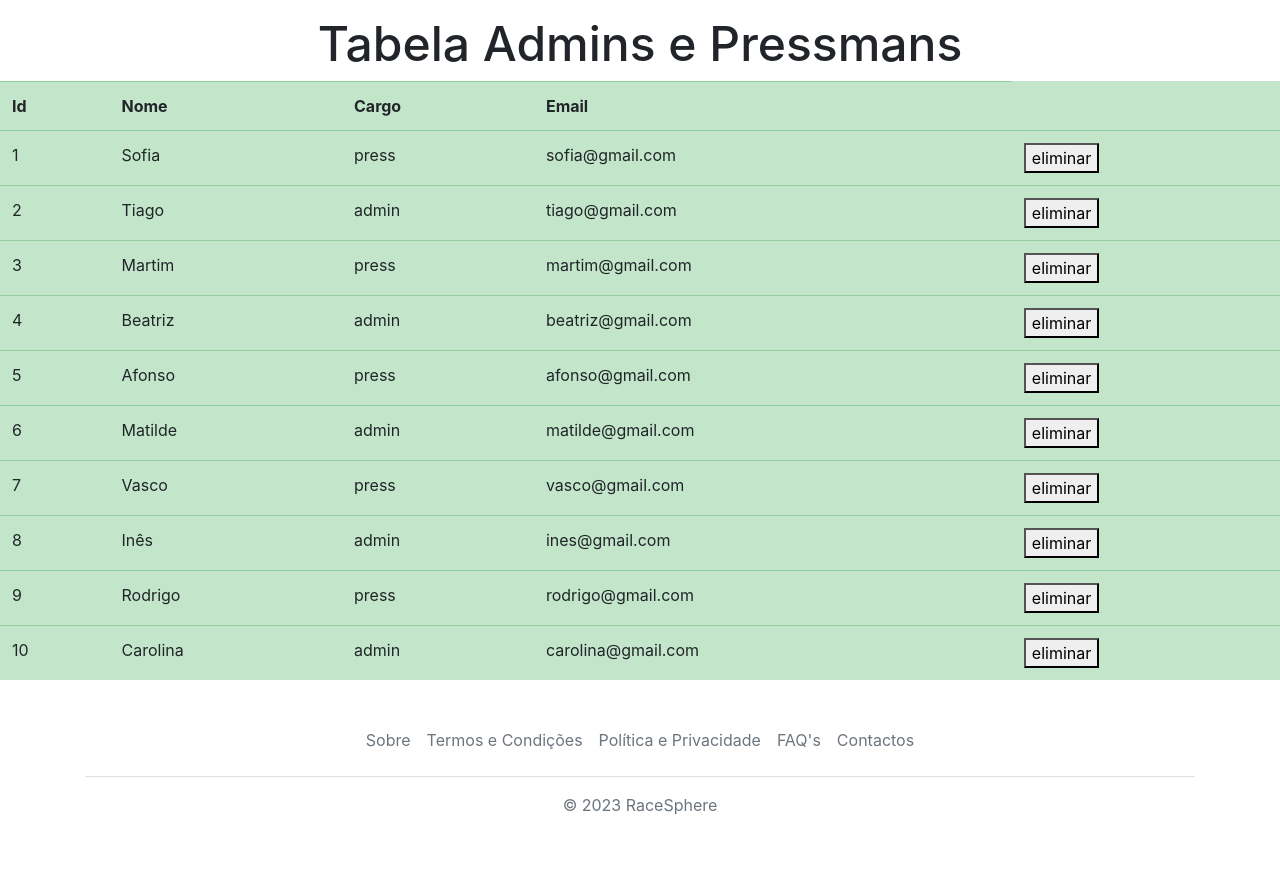
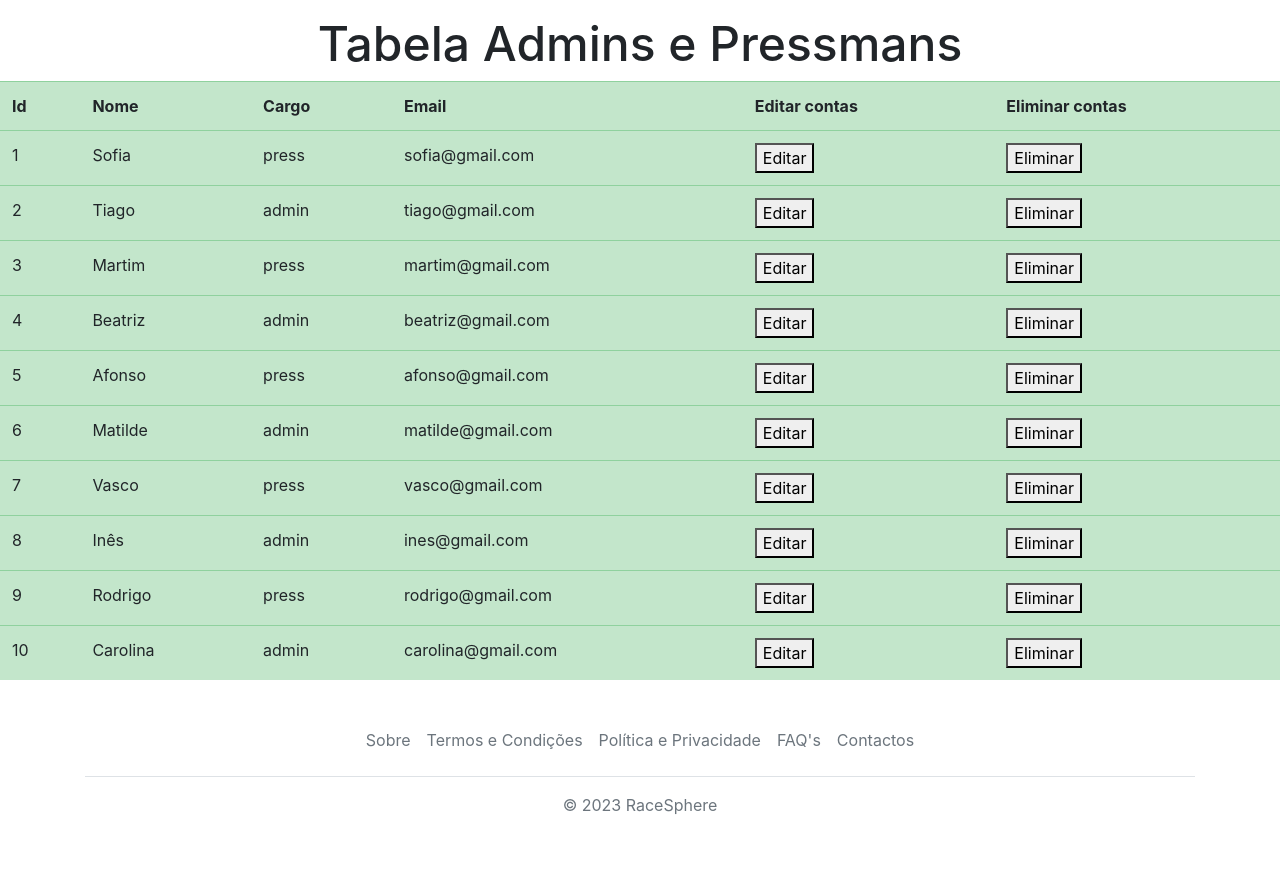
Before and after one commit to patolas01/dwm, a PHP site: page /admin/userManagement.php in a window 1280 px wide. Shown: the part 56-929 px from the top of the page. Run offline with PHP 8.4, Linux system fonts and the light colour scheme; data comes from the database, SQL or seed files in the repository.

Commit message:
Tabela management feita com eliminar a funcionar

```diff
--- a/RaceSphere-v1.0/admin/userManagement.php
+++ b/RaceSphere-v1.0/admin/userManagement.php
@@ -23,7 +23,7 @@
         ?>
         <h1>Tabela Admins e Pressmans</h1>
         <table class="table table-success table-striped-columns">
-            <tr><th>Id</th><th>Nome</th><th>Cargo</th><th>Email</th></tr>
+            <tr><th>Id</th><th>Nome</th><th>Cargo</th><th>Email</th><th>Editar contas</th><th>Eliminar contas</th></tr>
             <?php
             while ($row = $result_set->fetch_assoc()) {
                 $id_user=$row['id_admin'];
@@ -50,8 +50,12 @@
                         ?>
                     </td>
                     <td>
+                        <form action="userManagement.php" method="POST"><button name="editar" type="submit"
+                                value="<?php echo $id_user ?>" onclick='this.form.submit()'>Editar</button></form>
+                    </td>
+                    <td>
                         <form action="userManagement.php" method="POST"><button name="eliminar" type="submit"
-                                value="<?php echo $id_user ?>" onclick='this.form.submit()'>eliminar</button></form>
+                                value="<?php echo $id_user ?>" onclick='this.form.submit()'>Eliminar</button></form>
                     </td>
                 </tr>
 
```
